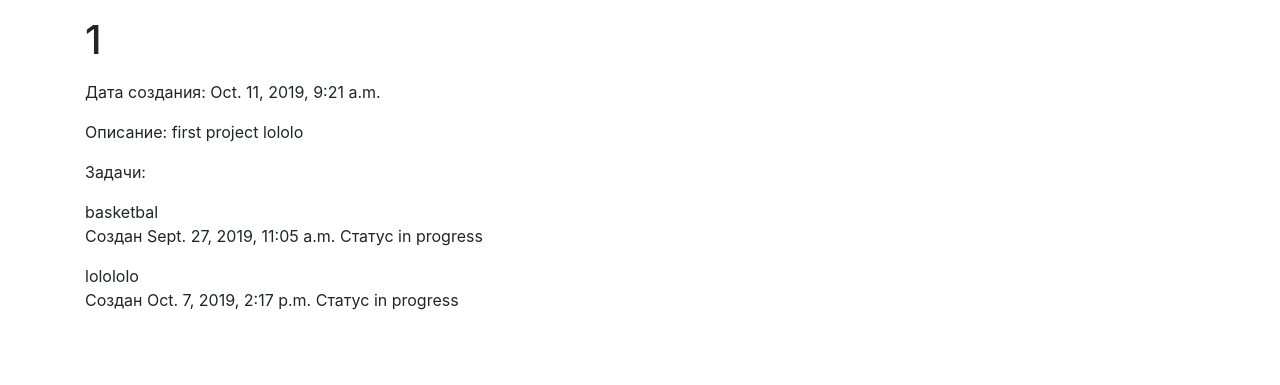
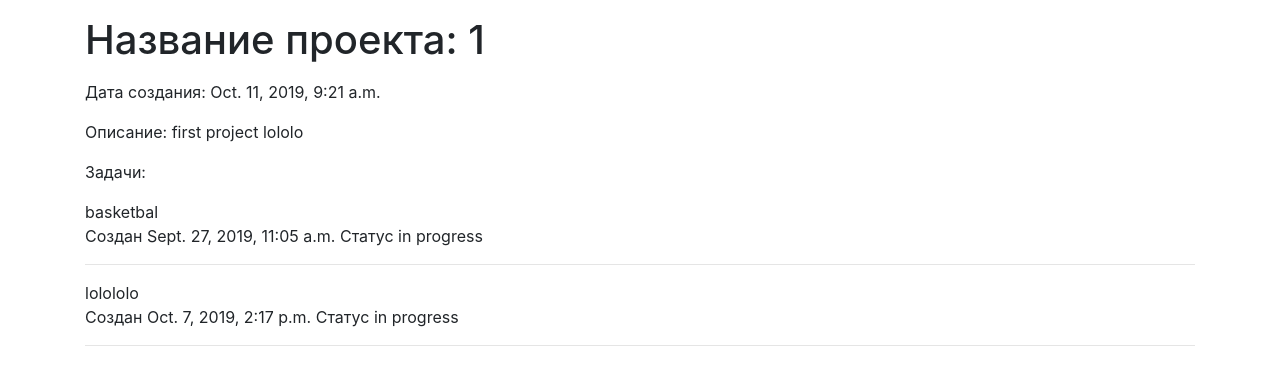
Before and after one commit to iamjumaliev/python_group_4, a Django app: page /project/1/ in a window 1280 px wide. Shown: the part 56-441 px from the top of the page. Run offline with Django 3.2, Linux system fonts and the light colour scheme; data comes from the database, SQL or seed files in the repository; some libraries are stand-ins or nearby versions.

Commit message:
project.html was improved

```diff
--- a/source/webapp/templates/project/project.html
+++ b/source/webapp/templates/project/project.html
@@ -1,11 +1,12 @@
 {% extends 'base.html' %}
 {% block content %}
-    <h1 class="my-3">{{ project.name }}</h1>
+    <h1 class="my-3"> Название проекта: {{ project.name }}</h1>
     <p>Дата создания: {{ project.created_at }}</p>
     <p>Описание: {{ project.description }}</p>
     <p>Задачи:</p>
         {% for mission in project.mission_project.all.order_by %}
             <p>{{ mission.summary }} <br> Создан {{ mission.created_at }} Статус {{ mission.status }}</p>
+            <hr>
 
         {% endfor %}
     <div class="pre">{{ mission.description }}</div>
```
